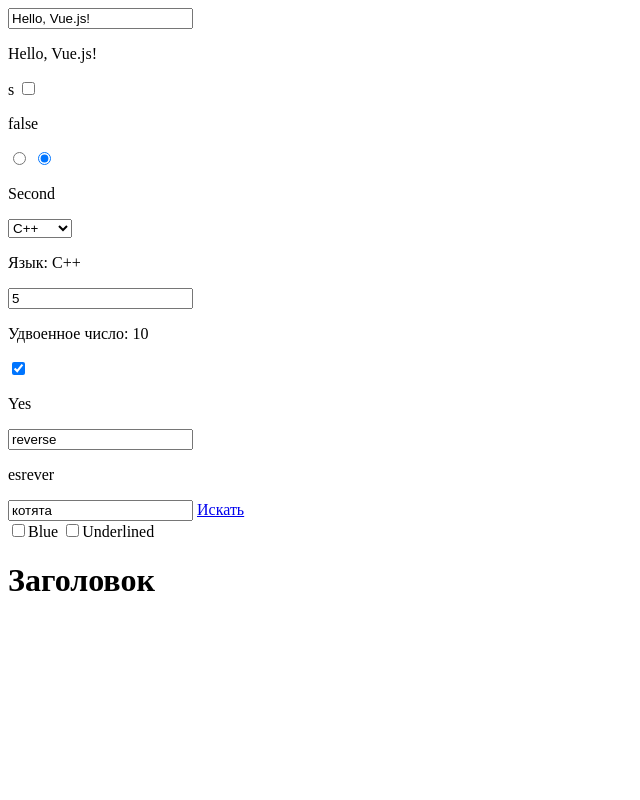
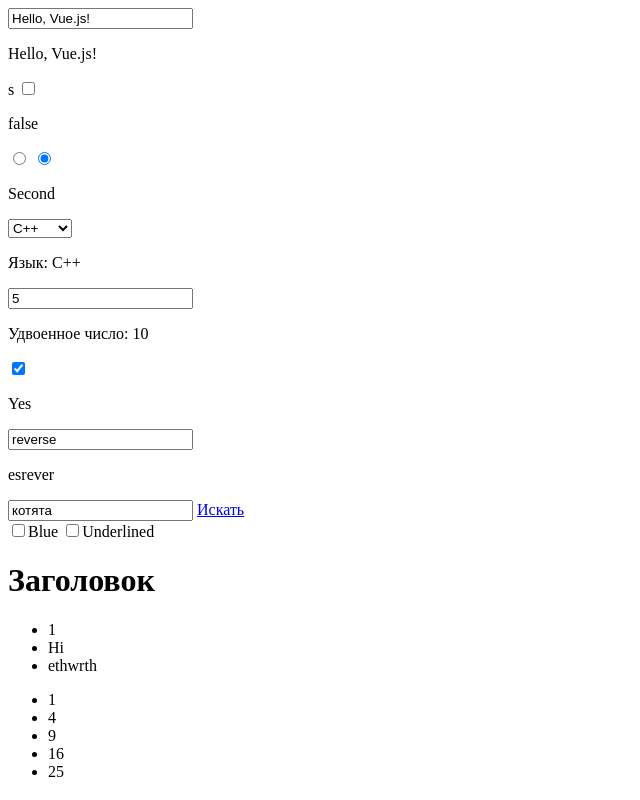
Before and after one commit to wladickowalew/Lesson-Vue.js, a plain HTML site: page index.html in a window 1280 px wide. Shown: the whole page, without its empty margins (0-640 px from the left). Drawn offline with nearby package versions, Linux system fonts and the light colour scheme.

Commit message:
5.6 complete

```diff
--- a/index.html
+++ b/index.html
@@ -52,6 +52,19 @@
 		</label>
 		<h1 v-bind:class="{'header--blue':hS.blue,
 						   'header--underl':hS.underl}">Заголовок</h1>
+
+		<ul>
+			<li v-for="item in items">
+				{{item.text}}
+			</li>
+		</ul>
+
+		<ul>
+			<li v-for="i in n">
+				{{i*i}}
+			</li>
+		</ul>
+
 	</div>
 	<script src="https://cdn.jsdelivr.net/npm/vue@2.6.10/dist/vue.js"></script>
 	<script src="script.js"></script>
--- a/script.js
+++ b/script.js
@@ -1,3 +1,4 @@
+let mas = [{text: "1"},{text: "Hi"},{text: "ethwrth"}]
 let vm= new Vue({
 	el: "#app",
 	data:{
@@ -12,6 +13,8 @@ let vm= new Vue({
 		hS: {
 			blue: false,
 			underl: false
-		}
+		},
+		items: mas,
+		num: 5
 	}
 })
```
